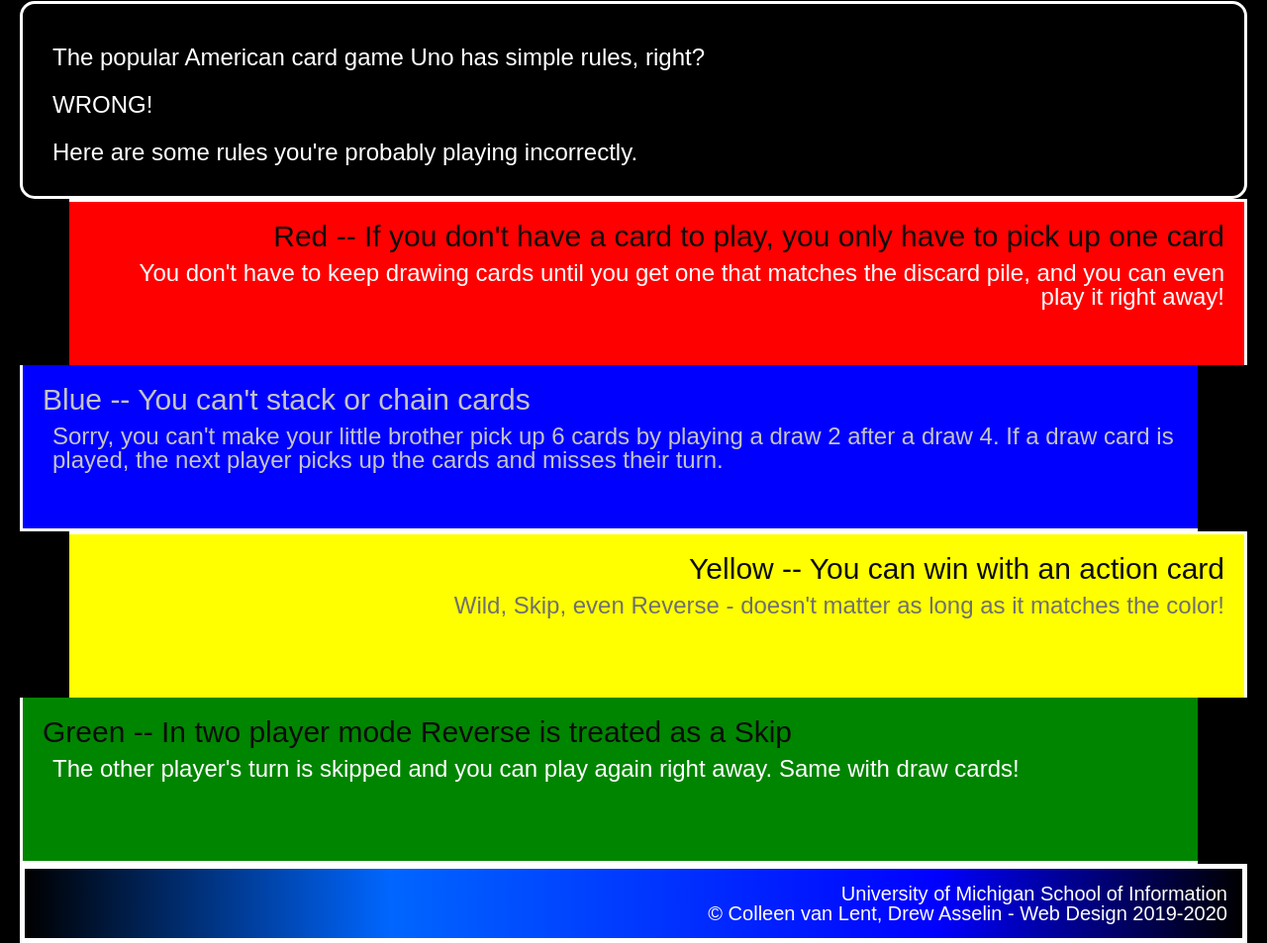
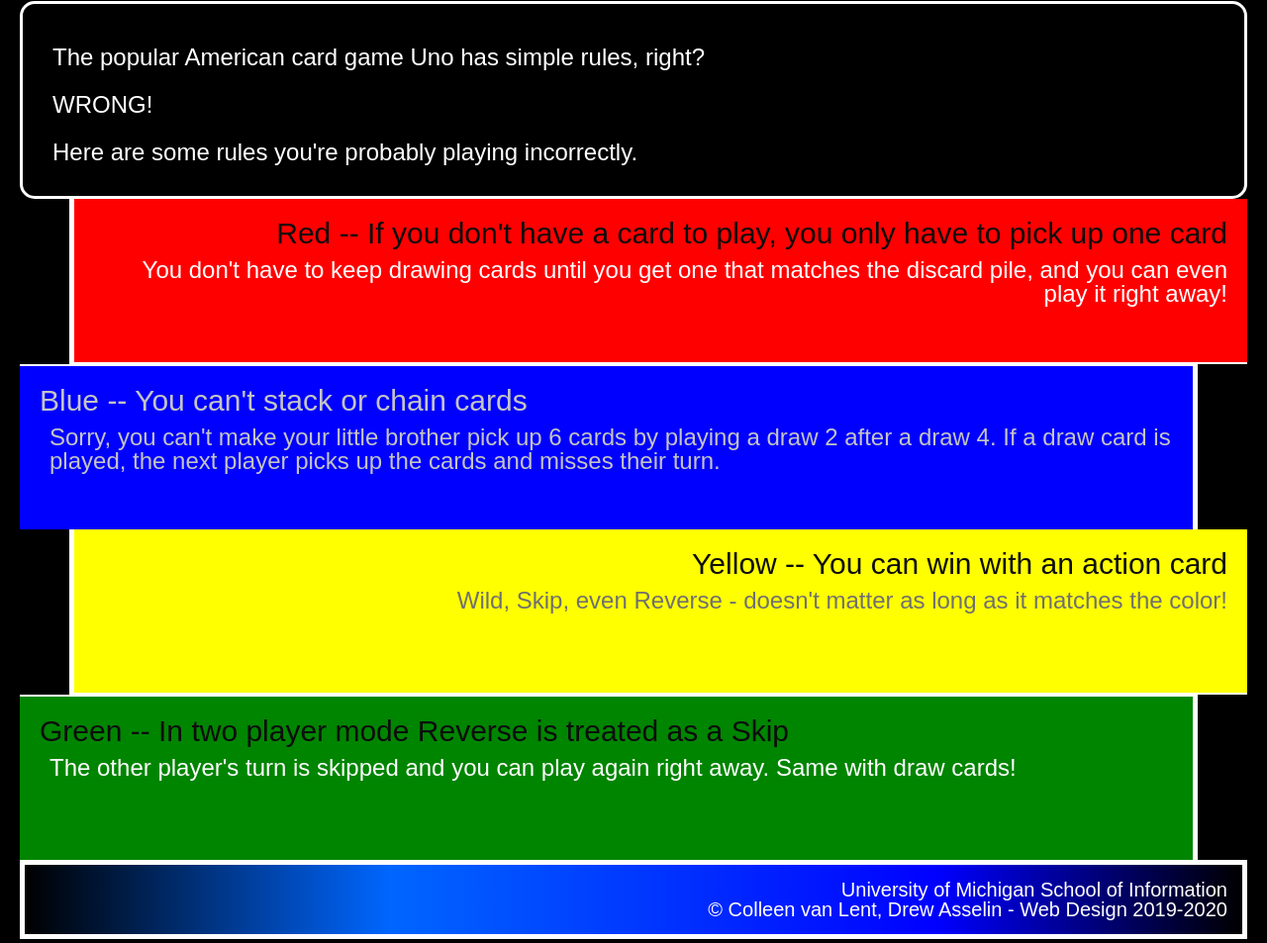
Before and after one commit to SamuelSonoiki/hw3-2023, a plain HTML site: page index.html in a window 1280 px wide. Shown: the part 327-1280 px from the top of the page at 99% size. Drawn offline with Linux system fonts and the light colour scheme.

Commit message:
Add files via upload

```diff
--- a/css/style.css
+++ b/css/style.css
@@ -1,7 +1,7 @@
+/*top right bottom left*/
+
 body{
-    margin-top: 20px;
-    margin-left: 20px;
-    margin-right: 20px;
+    margin: 20px 20px 0px 20px;
     background-color: black;
     color: white;
     font-family: Arial, Verdana;
@@ -19,15 +19,13 @@
  }
 
  p {
-    padding-left: 10px;
-    padding-top: 10px;
+    padding: 10px 0px 0px 10px;
     font-size: 24px;
  }
 
  img {
     display: block;
-    border: 10px white;
-    border-style: dashed;
+    border: dashed 10px white;
     width: 250px;
     margin: auto;
  }
@@ -36,28 +34,25 @@
     height:auto;
     min-height:125px;
     padding: 20px;
-    border: 3px white;
-    border-style: solid;
+    border: solid 3px white;
 }
 
 .introduction{
     border-radius: 15px;
-    margin-top: 15px;
+    margin: 15px 0px 0px 0px;
     line-height: 2;
 }
 
 .red{
-    margin-left: 50px;
-    border-bottom: 2px;
-    border-left: 5px;
+    margin: 0px 0px 0px 50px;
+    border-width: 0px 0px 2px 5px;
     background-color: red;
     text-align: right;
 }
 
 .blue{
-    margin-right: 50px;
-    border-top: 2px;
-    border-right: 5px;
+    margin: 0px 50px 0px 0px;
+    border-width: 2px 5px 0px 0px;
     background-color: blue;
     text-align: left;
 }
@@ -69,9 +64,8 @@
 }
 
 .yellow{
-    margin-left: 50px;
-    border-bottom: 2px;
-    border-left: 5px;
+    margin: 0px 0px 0px 50px;
+    border-width: 0px 0px 2px 5px;
     background-color: yellow;
     text-align: right;
 }
@@ -80,22 +74,18 @@
 }
 
 .green{
-    margin-right: 50px;
-    border-top: 2px;
-    border-right: 5px;
+    margin: 0px 50px 0px 0px;
+    border-width: 2px 5px 0px 0px;
     background-color: #008500;
     text-align: left;
 }
 
 footer{
-    border: 5px white;
-    border-style: solid;
+    border: solid 5px white;
     background-image: linear-gradient(270deg, #000000 0%, #0000ff 25%, #0066ff 70%, #000000 100%);
 }
 footer p{
-    padding-top: 15px;
-    padding-bottom: 15px;
-    padding-right: 15px;
+    padding: 15px 15px 15px 0px;
     font-size: 20px;
     text-align: right;
 }
```
